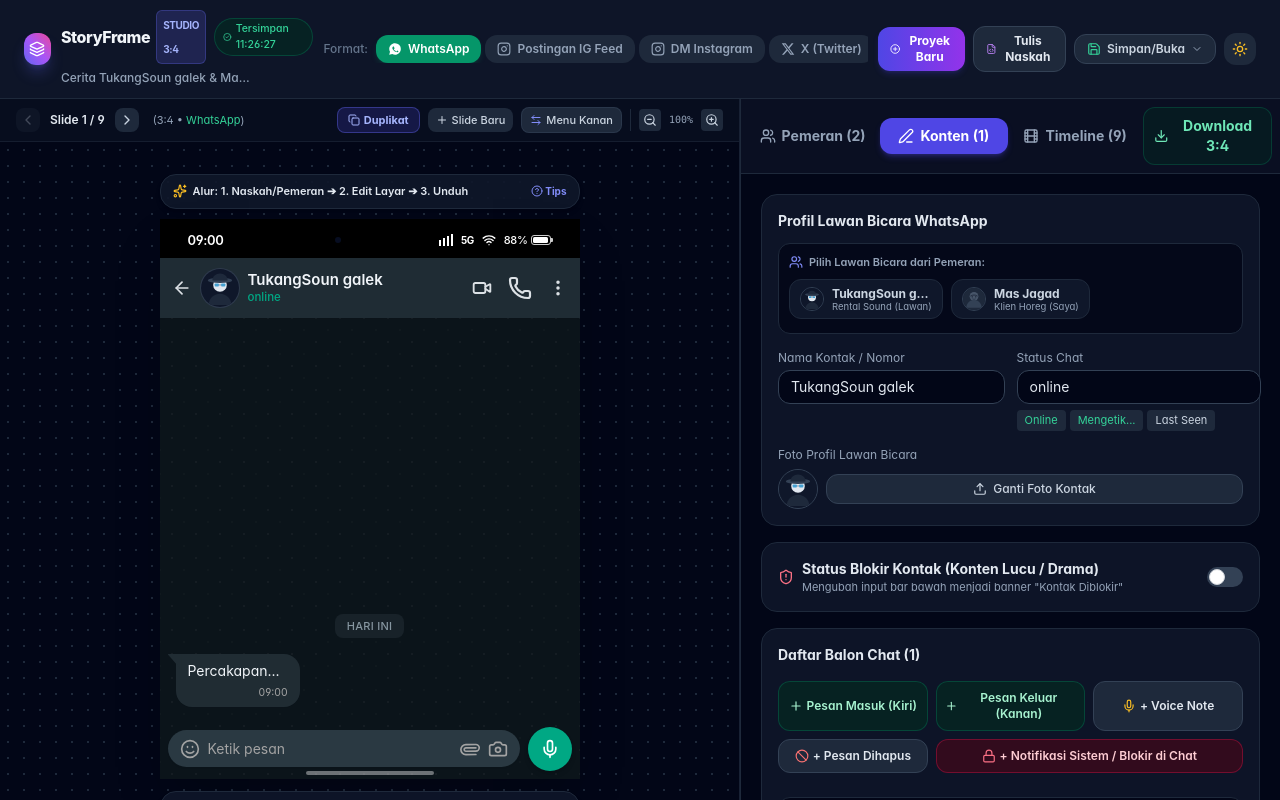
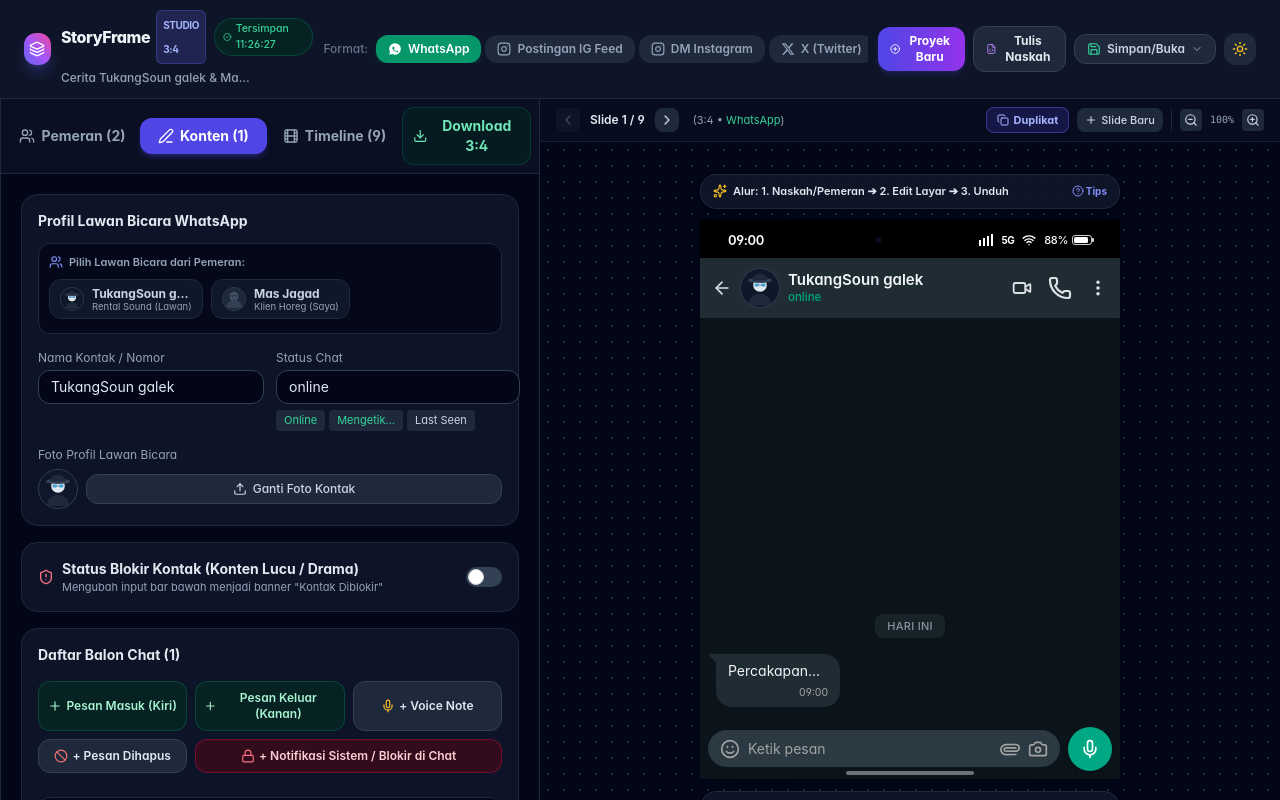
Before and after one commit to adiketuhan/storyframe-mockup-studio, a React (Vite) app: page / in a window 1280 px wide. Shown: the top 800 px of the page. Built offline with nearby package versions, Linux system fonts and the light colour scheme.

Commit message:
feat: move editor menu panel to the LEFT and phone preview canvas to the RIGHT on PC layout

```diff
--- a/src/App.tsx
+++ b/src/App.tsx
@@ -1,31 +1,15 @@
-import React, { useState, useRef, useEffect } from 'react';
+import React, { useState, useRef } from 'react';
 import { StoryProvider, useStory } from './context/StoryContext';
 import { Header } from './components/layout/Header';
 import { CanvasStage } from './components/layout/CanvasStage';
 import { EditorDrawer } from './components/layout/EditorDrawer';
-import { ChevronLeft, ChevronRight, Copy, Plus, ZoomIn, ZoomOut, Sparkles, ArrowLeftRight } from 'lucide-react';
+import { ChevronLeft, ChevronRight, Copy, Plus, ZoomIn, ZoomOut, Sparkles } from 'lucide-react';
 import type { PlatformType } from './types/story';
 
 const StudioMain: React.FC = () => {
   const { slides, setActiveSlideId, currentSlideIndex, duplicateSlide, addSlide, activeSlide } = useStory();
   const [zoomScale, setZoomScale] = useState<number>(1);
-  const [layoutSide, setLayoutSide] = useState<'left' | 'right'>(() => {
-    try {
-      return (localStorage.getItem('storyframe_layout_side') as 'left' | 'right') || 'left';
-    } catch {
-      return 'left';
-    }
-  });
-
   const canvasRef = useRef<HTMLDivElement>(null);
-
-  useEffect(() => {
-    try {
-      localStorage.setItem('storyframe_layout_side', layoutSide);
-    } catch (e) {
-      console.error(e);
-    }
-  }, [layoutSide]);
 
   const handlePrevSlide = () => {
     if (currentSlideIndex > 0) {
@@ -37,10 +21,6 @@
     if (currentSlideIndex < slides.length - 1) {
       setActiveSlideId(slides[currentSlideIndex + 1].id);
     }
-  };
-
-  const toggleLayoutSide = () => {
-    setLayoutSide(prev => (prev === 'left' ? 'right' : 'left'));
   };
 
   const getPlatformBadge = (platform: PlatformType) => {
@@ -58,10 +38,15 @@
       {/* Top Main Navigation Header */}
       <Header />
 
-      {/* Main Studio Workspace with dynamic Left/Right layout for PC */}
-      <main className={`flex-1 flex flex-col ${layoutSide === 'left' ? 'lg:flex-row' : 'lg:flex-row-reverse'} overflow-hidden`}>
-        {/* Responsive Preview Canvas Stage (Tampilan Layar HP Mockup) */}
-        <div className={`flex-1 flex flex-col bg-slate-950 border-b lg:border-b-0 ${layoutSide === 'left' ? 'lg:border-r' : 'lg:border-l'} border-slate-800/80 min-h-[520px] lg:min-h-0 relative`}>
+      {/* Main Studio Workspace: PANEL MENU DI KIRI, TAMPILAN MOCKUP DI KANAN */}
+      <main className="flex-1 flex flex-col-reverse lg:flex-row overflow-hidden">
+        {/* LEFT SECTION (PC): Panel Menu Editor (Pemeran, Konten, Timeline, Download 3:4) */}
+        <div className="w-full lg:w-[480px] xl:w-[540px] flex-shrink-0 flex flex-col border-t lg:border-t-0 lg:border-r border-slate-800 bg-slate-950 h-auto lg:h-[calc(100vh-57px)] z-10">
+          <EditorDrawer />
+        </div>
+
+        {/* RIGHT SECTION (PC): Area Tampilan Layar Mockup Ponsel 3:4 */}
+        <div className="flex-1 flex flex-col bg-slate-950 min-h-[520px] lg:min-h-0 relative">
           {/* Canvas Sub-Header Controls */}
           <div className="px-3 sm:px-4 py-2 border-b border-slate-800/60 bg-slate-900/40 flex items-center justify-between text-xs text-slate-400 select-none shrink-0">
             {/* Slide Quick Switcher */}
@@ -95,7 +80,7 @@
               </div>
             </div>
 
-            {/* Quick Actions, Layout Switcher & Zoom */}
+            {/* Quick Actions & Zoom */}
             <div className="flex items-center space-x-2">
               <button
                 type="button"
@@ -115,17 +100,6 @@
               >
                 <Plus className="w-3 h-3" />
                 <span className="hidden sm:inline">Slide Baru</span>
-              </button>
-
-              {/* PC Layout Swapper: Tampilan Kiri / Kanan */}
-              <button
-                type="button"
-                onClick={toggleLayoutSide}
-                className="hidden lg:flex items-center space-x-1 px-2 py-1 rounded-lg bg-slate-800 hover:bg-slate-700 text-slate-300 text-[11px] font-medium border border-slate-700/60"
-                title={`Tukar Posisi Layout: Saat ini Tampilan di ${layoutSide === 'left' ? 'Kiri' : 'Kanan'}, Menu di ${layoutSide === 'left' ? 'Kanan' : 'Kiri'}`}
-              >
-                <ArrowLeftRight className="w-3 h-3 text-indigo-400" />
-                <span>{layoutSide === 'left' ? 'Menu Kanan' : 'Menu Kiri'}</span>
               </button>
 
               {/* Zoom Controls */}
@@ -153,7 +127,7 @@
             </div>
           </div>
 
-          {/* Center Stage Container */}
+          {/* Center Stage Container (Tampilan Layar Mockup) */}
           <div className="flex-1 overflow-y-auto flex items-center justify-center p-2 sm:p-4 bg-[radial-gradient(#1e293b_1px,transparent_1px)] [background-size:16px_16px]">
             <CanvasStage ref={canvasRef} scale={zoomScale} />
           </div>
@@ -165,11 +139,6 @@
               Tip Storytelling: Ketuk langsung teks di layar HP di atas untuk <strong>edit langsung (inline-editing)</strong>!
             </span>
           </div>
-        </div>
-
-        {/* Dynamic Editor & Controls Drawer (Menu Editor) */}
-        <div className="w-full lg:w-[480px] xl:w-[540px] flex-shrink-0 flex flex-col h-auto lg:h-[calc(100vh-57px)]">
-          <EditorDrawer />
         </div>
       </main>
 
```
